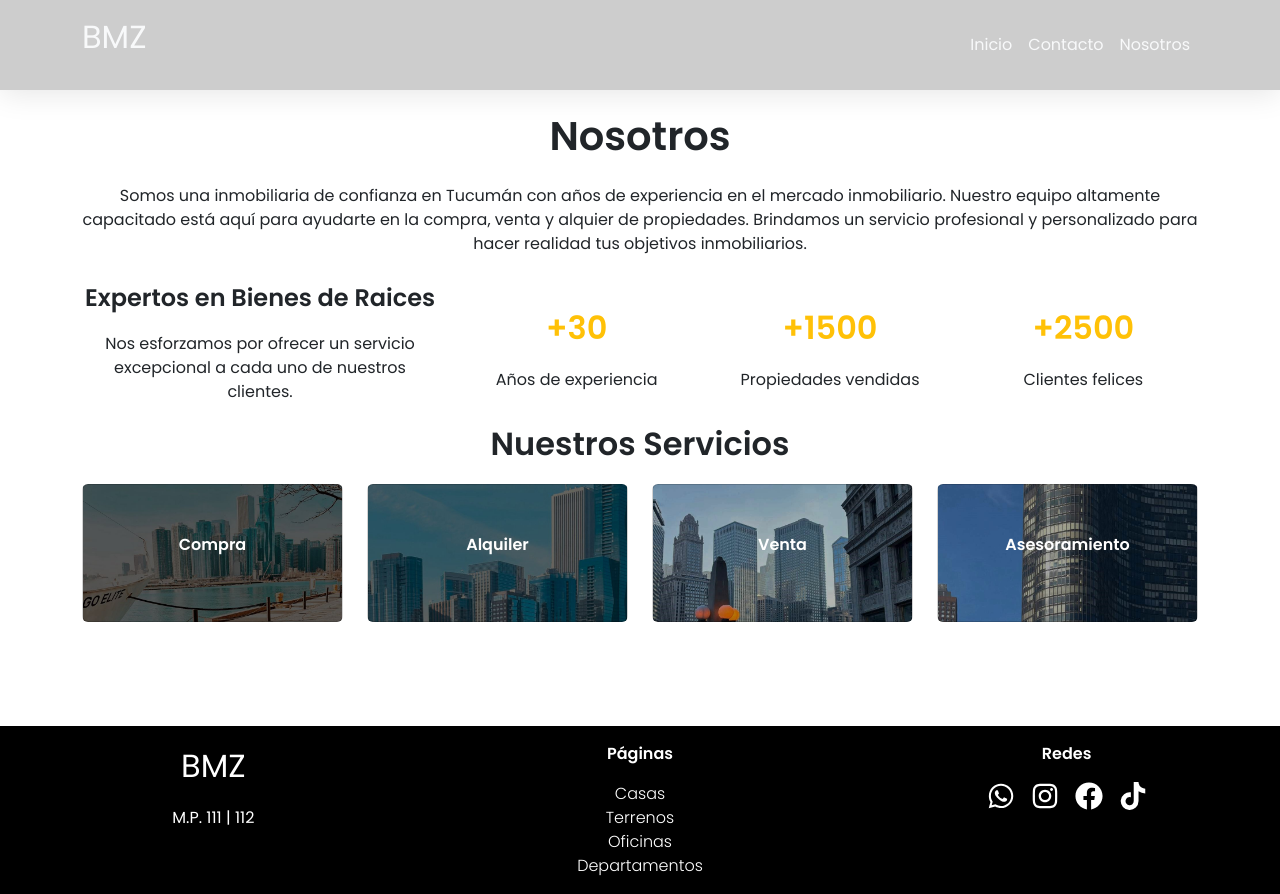
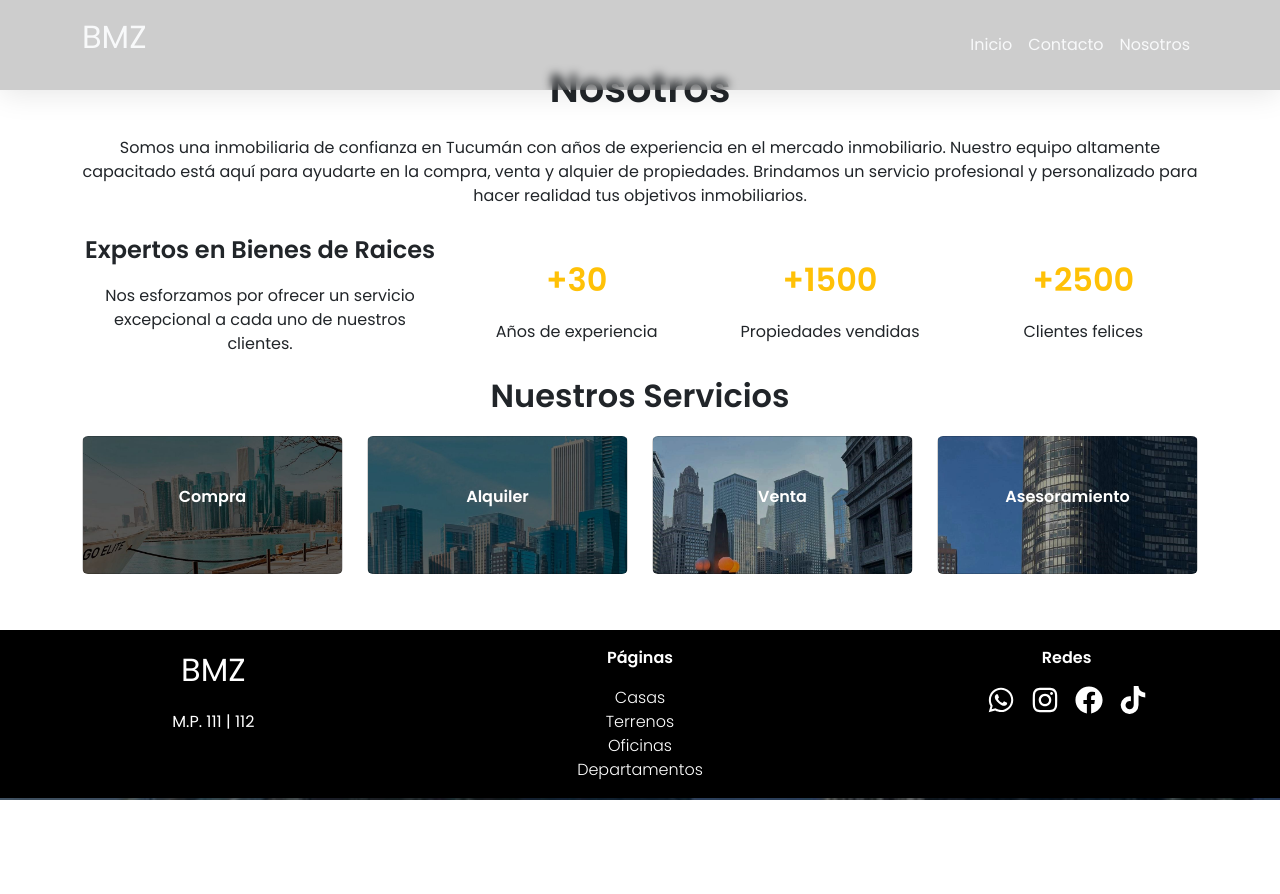
Before and after one commit to Agusme/inmobiliaria, a React (Vite) app: page /nosotros in a window 1280 px wide. After the commit the page ends 800 px from the top, so only its background shows below. Built offline with nearby package versions, Linux system fonts and the light colour scheme.

Commit message:
changes in padding

```diff
--- a/src/components/views/Contacto.jsx
+++ b/src/components/views/Contacto.jsx
@@ -56,7 +56,7 @@ const Contacto = () => {
 
   return (
     <Fade>
-  <div className="bg-contact text-white py-5" id="contacto">
+  <div className="bg-contact text-white " id="contacto">
       <Container className="py-5 ">
         <p className="fw-semibold fs-1 text-center">Contacto</p>
         <Form onSubmit={handleSubmit(onSubmit)}>
--- a/src/components/views/Nosotros.jsx
+++ b/src/components/views/Nosotros.jsx
@@ -5,7 +5,7 @@ const Portada = () => {
   return (
     <Fade>
       <div id="nosotros">
-        <Container fluid className="bg-white text-center py-5">
+        <Container fluid className="bg-white text-center">
           <Container className="py-5">
             <h4 className="fw-semibold fs-1 my-3">Nosotros</h4>
             <p className="py-2">
```
